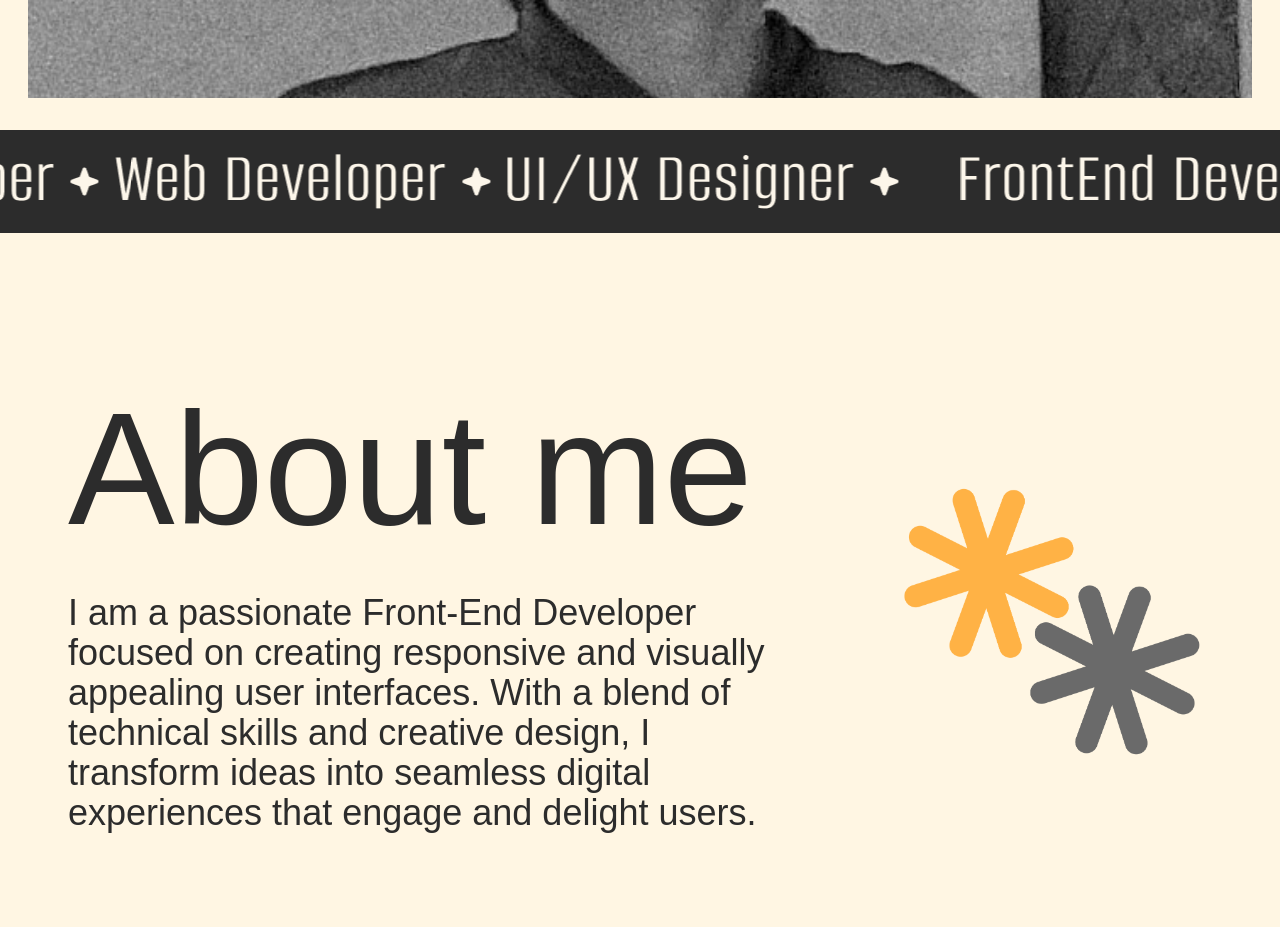
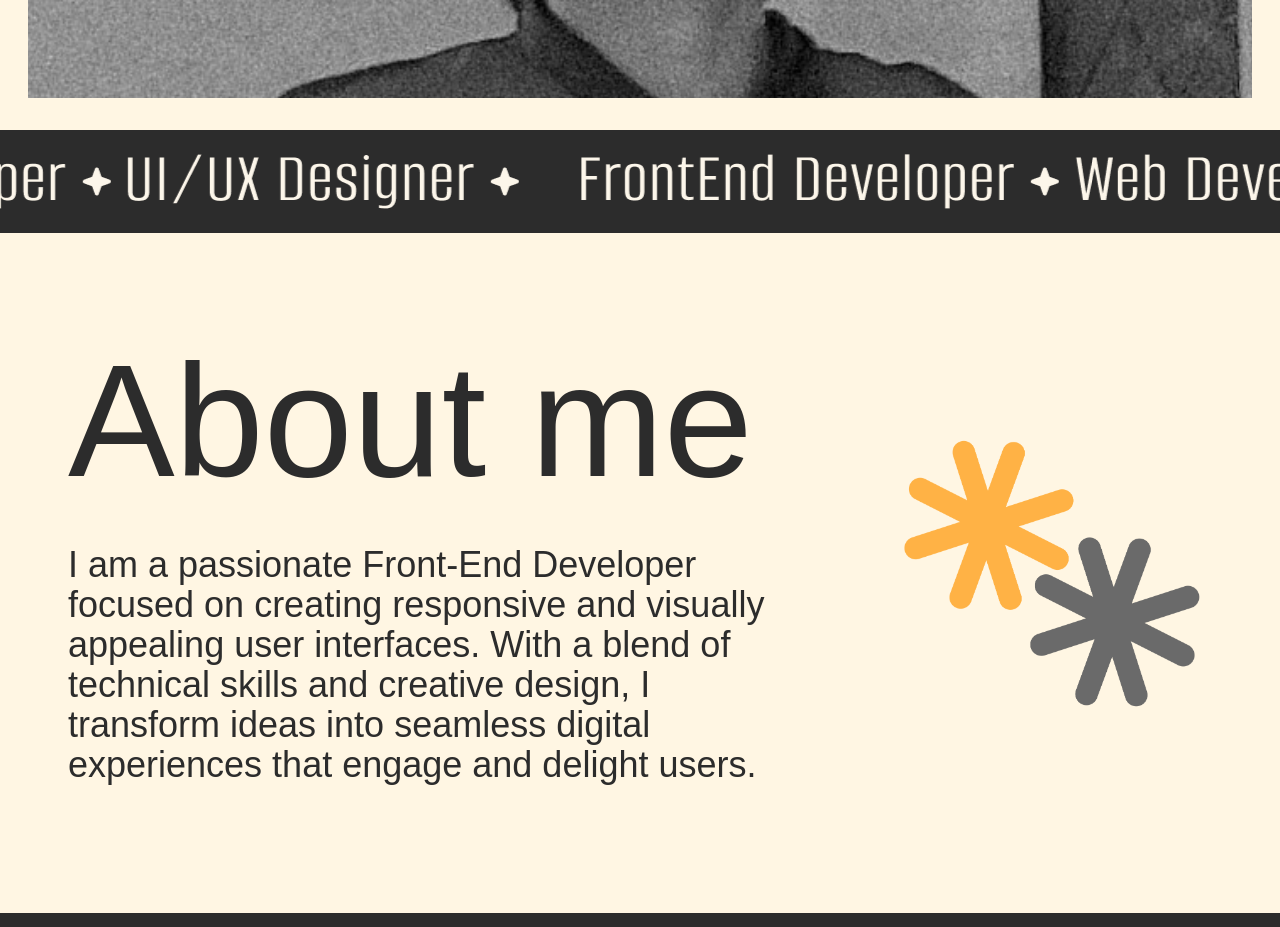
Before and after one commit to aimlana/SalimMaulana-Portofolio, a React (Vite) app: page / in a window 1280 px wide. Shown: the part 1040-1967 px from the top of the page. Built offline with nearby package versions, Linux system fonts and the light colour scheme; a web font is replaced by a local one.

Commit message:
chore: :zap: Adjust animation duration

```diff
--- a/src/components/InfiniteSlider.jsx
+++ b/src/components/InfiniteSlider.jsx
@@ -15,7 +15,7 @@ const InfiniteSlider = () => {
   ];
 
   return (
-    <section className='slider bg-black mb-12 py-4 md:py-6 overflow-hidden select-none flex gap-5'>
+    <section className='slider bg-black py-4 md:py-6 overflow-hidden select-none flex gap-5'>
       {[...Array(2)].map((_, ulIndex) => (
         <ul
           key={ulIndex}
@@ -46,7 +46,7 @@ const InfiniteSlider = () => {
         }
 
         .slider ul {
-          animation: scroll 20s linear infinite;
+          animation: scroll 10s linear infinite;
         }
 
         .slider:hover ul {
```
